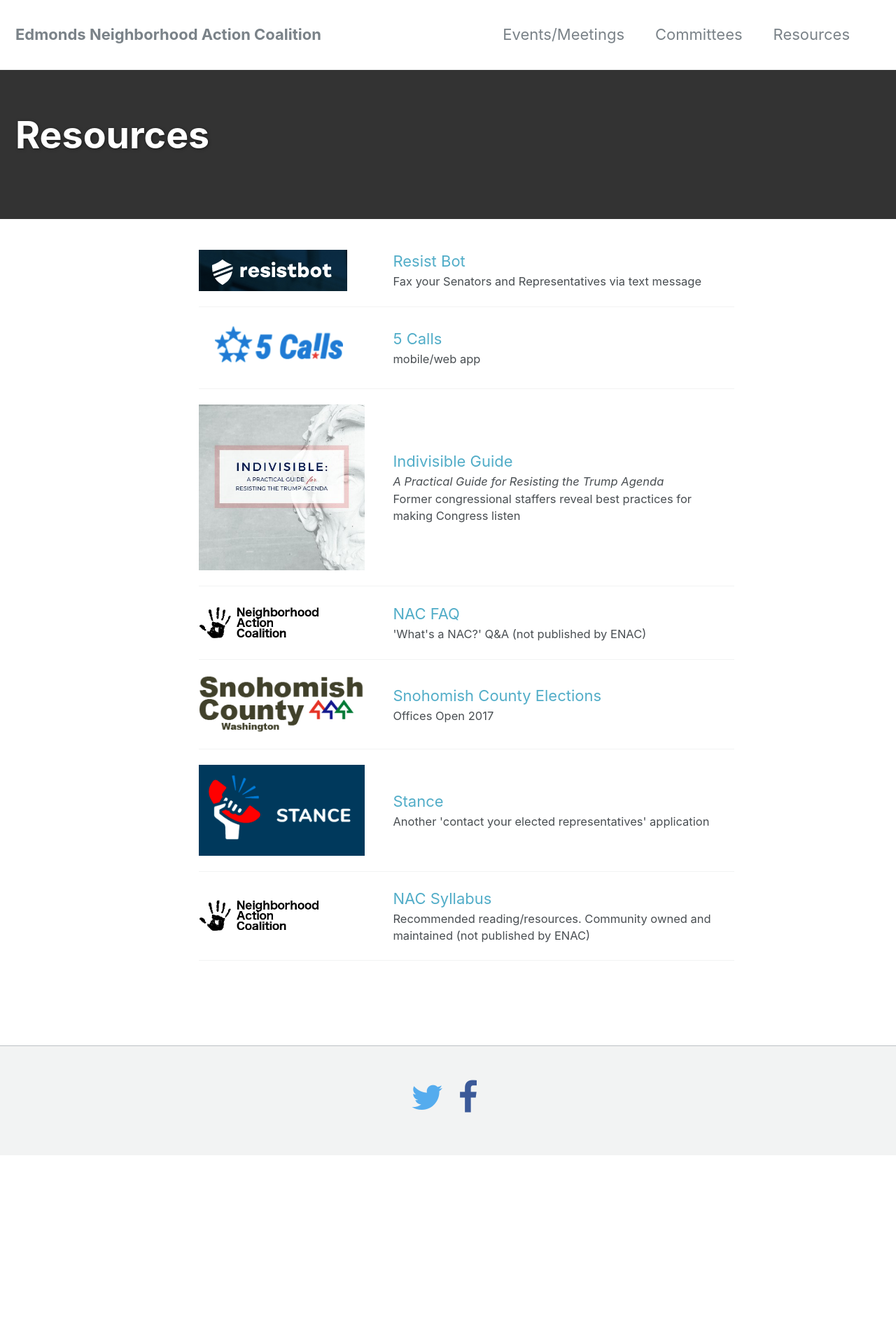
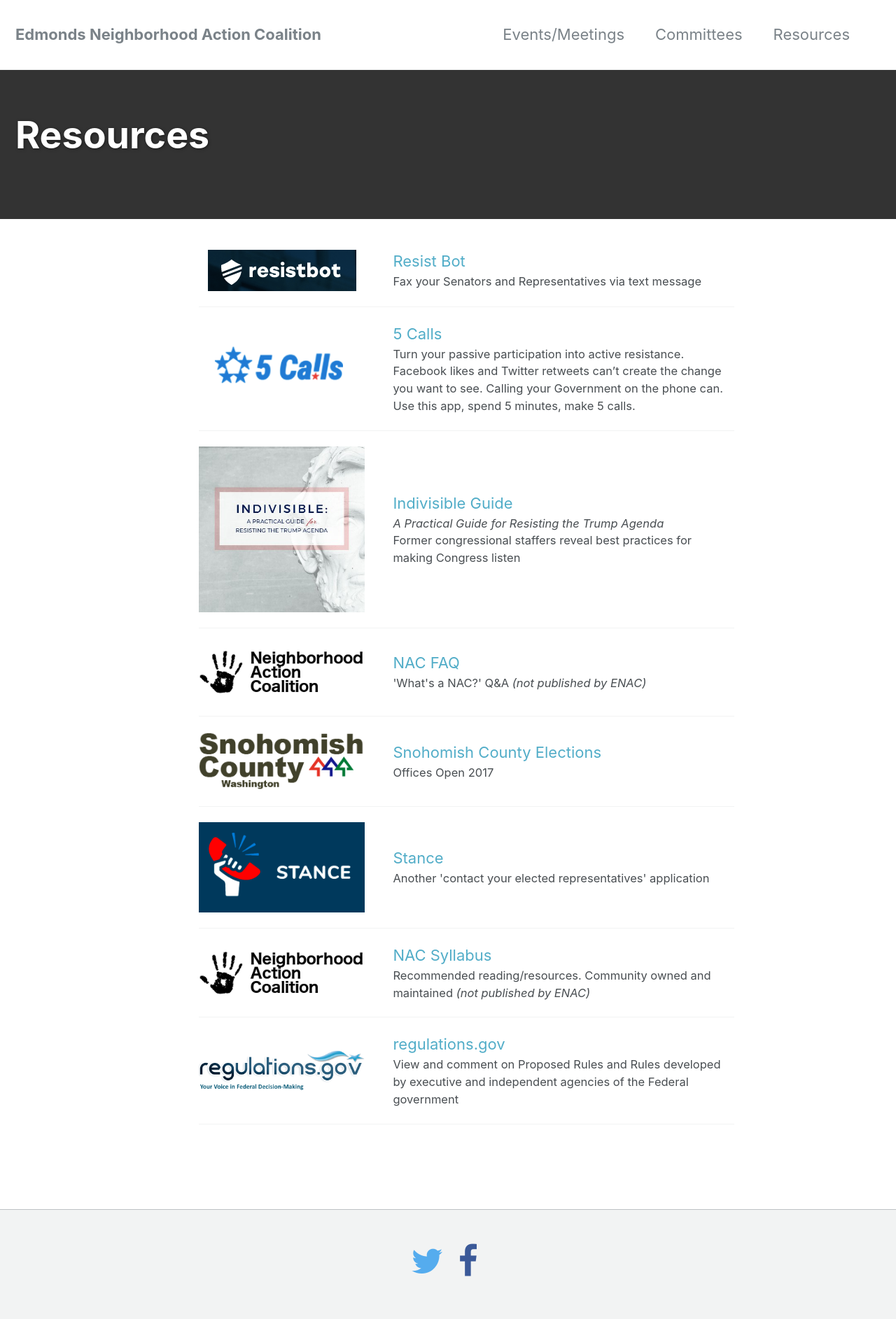
Before and after one commit to sounderminds/enac_dev, a Jekyll site: the page built from _pages/resources.md, in a window 1280 px wide. Shown: the whole page at 70% size. Built offline with Jekyll 4.4.1, drawn with Linux system fonts in a browser that asks for light colours; before the commit the page ends 1651 px from its top, so only the background shows below that.

Commit message:
resources update

```diff
--- a/_pages/resources.md
+++ b/_pages/resources.md
@@ -12,15 +12,15 @@
   - image_path: "/assets/images/5calls.png"
     title_url: "https://5calls.org/"
     title: "5 Calls"
-    excerpt: "mobile/web app"
+    excerpt: "Turn your passive participation into active resistance. Facebook likes and Twitter retweets can’t create the change you want to see. Calling your Government on the phone can. Use this app, spend 5 minutes, make 5 calls."
   - image_path: "/assets/images/indivisibleguide.jpg"
     title_url: "https://www.indivisibleguide.com/web"
     title: "Indivisible Guide"
     excerpt: "<em>A Practical Guide for Resisting the Trump Agenda</em><br/> Former congressional staffers reveal best practices for making Congress listen"
-  - image_path: "/assets/images/nac_faq.png"
+  - image_path: "/assets/images/nac.png"
     title_url: "https://www.neighborhoodaction.info/resources/qa/"
     title: "NAC FAQ"
-    excerpt: "'What's a NAC?' Q&A (not published by ENAC)"
+    excerpt: "'What's a NAC?' Q&A <em>(not published by ENAC)</em>"
   - image_path: "/assets/images/snoco.png"
     title_url: "https://weiapplets.sos.wa.gov/elections/officesOpenForElection?countyCode=SN"
     title: "Snohomish County Elections"
@@ -29,10 +29,14 @@
     title_url: "http://takeastance.us/"
     title: "Stance"
     excerpt: "Another 'contact your elected representatives' application"
-  - image_path: "/assets/images/nac_faq.png"
+  - image_path: "/assets/images/nac.png"
     title_url: "https://docs.google.com/document/d/1brCj2uuj86TbB_1QSWyRosd5p8rzzjR3vlWQ2a3MT2A/pub"
     title: "NAC Syllabus"
-    excerpt: "Recommended reading/resources. Community owned and maintained (not published by ENAC)"
+    excerpt: "Recommended reading/resources. Community owned and maintained <em>(not published by ENAC)</em>"
+  - image_path: "/assets/images/regulations.png"
+    title_url: "https://www.regulations.gov"
+    title: "regulations.gov"
+    excerpt: "View and comment on Proposed Rules and Rules developed by executive and independent agencies of the Federal government"
 ---
 
 {% include resource_row %}
--- a/_sass/_resource.scss
+++ b/_sass/_resource.scss
@@ -16,6 +16,7 @@
   @include breakpoint($small) {
     @include span(4 of 12);
     display: inline;
+    text-align: center;
     margin: auto;
   }
 }
```
Also changed, not shown: assets/images/nac.png (added), assets/images/nac_faq.png (deleted), assets/images/regulations.png (added).
